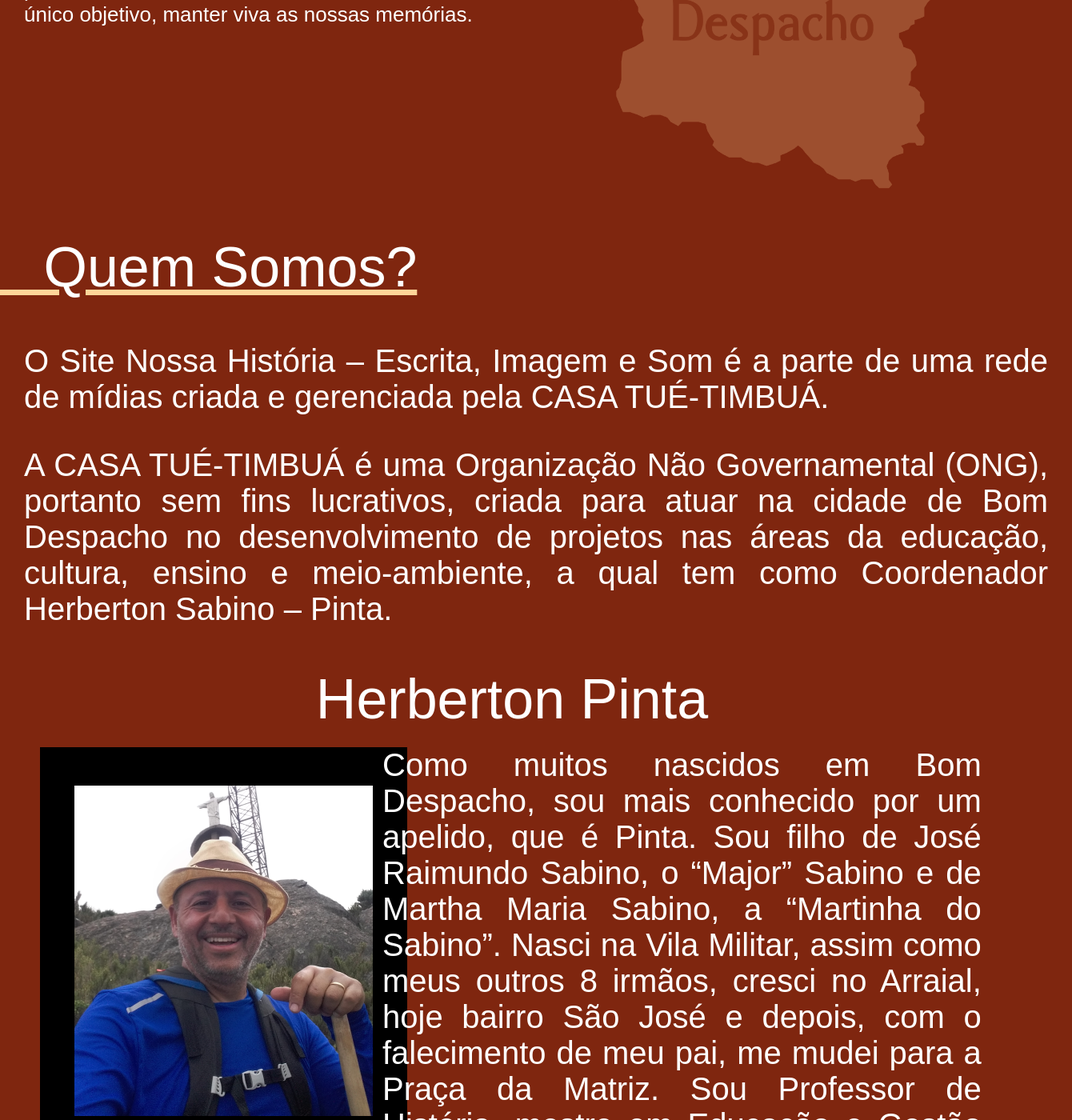
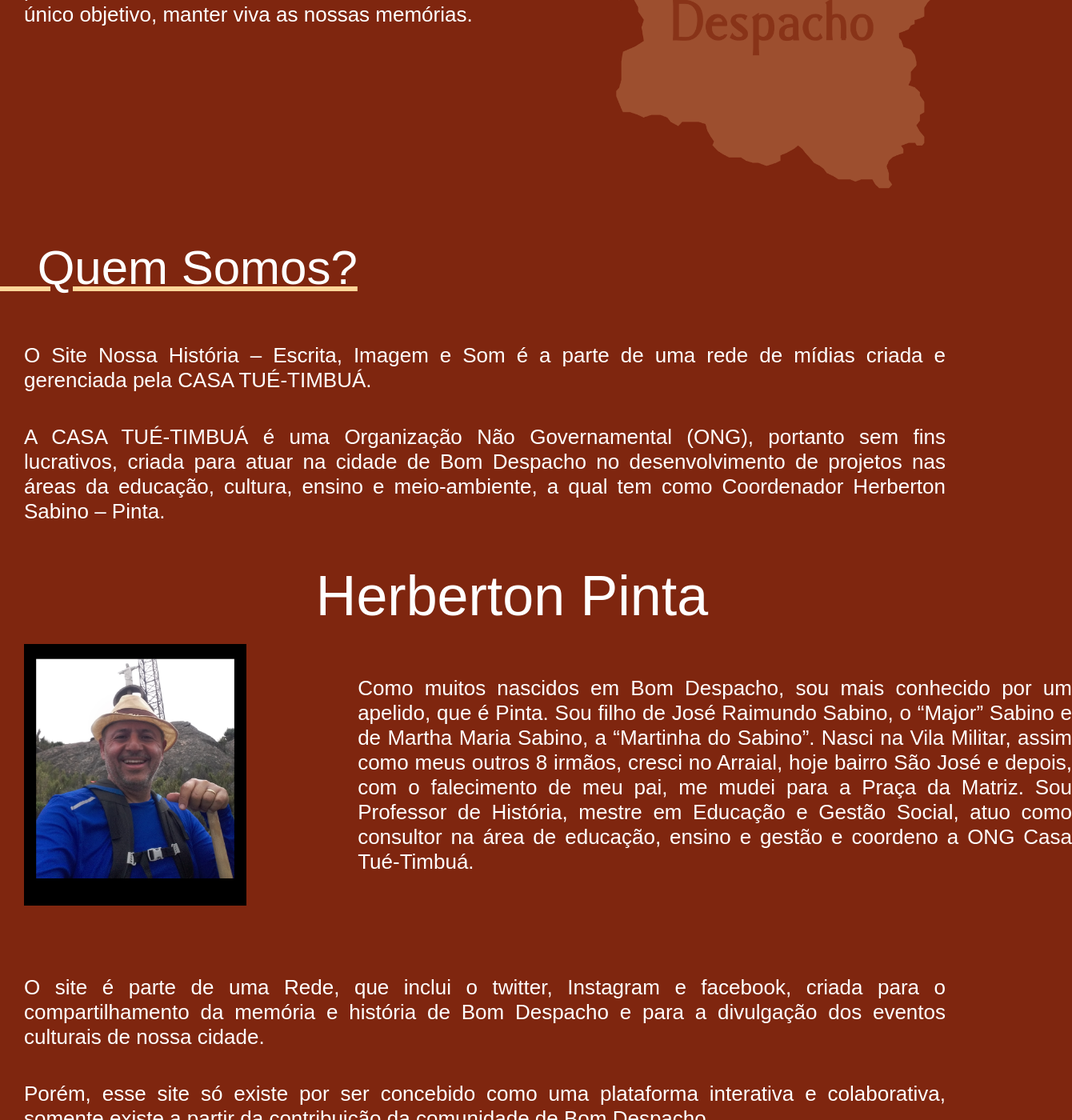
Before and after one commit to cpejr/acervo-web-frontend, a React (Vite) app: page /nossa-historia in a window 1280 px wide. Shown: the part 1400-2800 px from the top of the page at 80% size, 1340 px wide, since content can reach past the window. Built offline with nearby package versions, Linux system fonts and the light colour scheme; no server answers; a web font is replaced by a local one.

Commit message:
feat: update OurHistory

```diff
--- a/src/pages/OurHistory/OurHistory.jsx
+++ b/src/pages/OurHistory/OurHistory.jsx
@@ -144,11 +144,13 @@
         </Text4>
       </Column8>
       <Image6>
-        Por ser assim, todos, de todas as classes sociais, credos, cores e
-        amores que de alguma forma se sintam pertencentes à Bom Despacho e que
-        contribuam com fotografias, vídeos, escritas ou que apoiem, compartilhem
-        ou divulguem nossa memória histórica são parte desse projeto, portanto,
-        parte do quem somos.
+        <p>
+          Por ser assim, todos, de todas as classes sociais, credos, cores e
+          amores que de alguma forma se sintam pertencentes à Bom Despacho e que
+          contribuam com fotografias, vídeos, escritas ou que apoiem,
+          compartilhem ou divulguem nossa memória histórica são parte desse
+          projeto, portanto, parte do quem somos.
+        </p>
       </Image6>
     </Container>
   );
--- a/src/pages/OurHistory/Styles.js
+++ b/src/pages/OurHistory/Styles.js
@@ -13,6 +13,7 @@
   flex-direction: column;
   gap: 2rem;
 `;
+
 export const Apresentation = styled.div`
   display: flex;
   width: 100%;
@@ -48,17 +49,26 @@
 export const Whole = styled.div`
   display: flex;
   flex-direction: row;
-  width: 80%;
+  width: 75%;
   height: auto;
   align-items: center;
   justify-content: center;
   gap: 5rem;
+  position: relative;
+  left: 17rem;
+  @media (max-width: 1616px) {
+    left: 7rem;
+  }
+
+  @media (max-width: 1410px) {
+    left: 0rem;
+  }
 
   @media (max-width: 1590px) {
     width: 90%;
   }
   @media (max-width: 1410px) {
-    width: 100%;
+    width: 95%;
   }
 
   @media (max-width: ${mobileBreakPoint}) {
@@ -67,21 +77,18 @@
 
   @media (max-width: 570px) {
     //ajuste de posição
-    position: relative;
     right: 5rem;
-  }
-  @media (max-width: 490px) {
-    //ajuste de posição
-    position: relative;
-    right: 7rem;
   }
 
   @media (max-width: 490px) {
     gap: 2rem;
+    right: 50rem;
   }
 
   @media (max-width: 360px) {
     gap: 1rem;
+
+    bottom: 5rem;
   }
 `;
 export const Column = styled.div`
@@ -116,11 +123,11 @@
   }
   @media (max-width: 720px) {
     // começar a diminuir
-    max-width: 60%;
+    max-width: 80%;
     margin-left: 10rem;
   }
   @media (max-width: 650px) {
-    max-width: 50%;
+    max-width: 60%;
     margin-left: 12rem;
   }
   @media (max-width: 510px) {
@@ -131,14 +138,15 @@
     max-width: 40%;
   }
 
-  @media (max-width: 360px) {
+  @media (max-width: 370px) {
     font-size: 1.2rem;
     max-width: 30%;
+    margin-left: 5rem;
   }
 `;
 
 export const Text2 = styled.text`
-  margin-right: 3rem;
+  margin-left: 3rem;
   width: 90%;
   color: #ffffff;
   font-size: 3rem;
@@ -159,11 +167,11 @@
   }
   @media (max-width: 720px) {
     // começar a diminuir
-    max-width: 60%;
+    max-width: 80%;
     margin-left: 10rem;
   }
   @media (max-width: 650px) {
-    max-width: 50%;
+    max-width: 60%;
     margin-left: 12rem;
   }
   @media (max-width: 510px) {
@@ -173,9 +181,11 @@
   @media (max-width: 490px) {
     max-width: 40%;
   }
-  @media (max-width: 360px) {
+
+  @media (max-width: 370px) {
     font-size: 1.2rem;
     max-width: 30%;
+    margin-left: 5rem;
   }
 `;
 
@@ -258,31 +268,27 @@
     }
     @media (max-width: 720px) {
       // começar a diminuir
-      max-width: 60%;
+      max-width: 80%;
       margin-left: 10rem;
     }
     @media (max-width: 650px) {
-      max-width: 50%;
+      max-width: 60%;
       margin-left: 12rem;
     }
     @media (max-width: 510px) {
       font-size: 1.7rem;
     }
 
-    @media (max-width: 570px) {
-      //ajuste de posição
-      position: relative;
-      right: 5rem;
-    }
     @media (max-width: 490px) {
       //ajuste de posição
       position: relative;
-      right: 7rem;
       max-width: 40%;
+      // right: 5rem;
     }
-    @media (max-width: 360px) {
+    @media (max-width: 370px) {
       font-size: 1.2rem;
       max-width: 30%;
+      right: 6.5rem;
     }
   }
 `;
@@ -291,6 +297,16 @@
   flex-direction: row;
   width: 100%;
   height: auto;
+  position: relative;
+  left: 17rem;
+
+  @media (max-width: 1616px) {
+    left: 7rem;
+  }
+
+  @media (max-width: 1410px) {
+    left: 0rem;
+  }
 
   @media (max-width: 570px) {
     //ajuste de posição
@@ -302,7 +318,11 @@
     //ajuste de posição
     width: 100%;
     position: relative;
-    right: 7rem;
+    right: 5rem;
+  }
+
+  @media (max-width: 370px) {
+    right: 6.5rem;
   }
 `;
 export const Column3 = styled.div`
@@ -341,7 +361,7 @@
     width: 40%;
   }
   @media (max-width: 670px) {
-    width: 50%;
+    width: 80%;
     right: 5rem;
   }
   @media (max-width: 510px) {
@@ -389,16 +409,205 @@
   @media (max-width: 490px) {
     max-width: 60%;
   }
-
-  @media (max-width: 360px) {
+  @media (max-width: 370px) {
     font-size: 1.2rem;
-    max-width: 50%;
+    margin-left: 5rem;
   }
 `;
 export const Image4 = styled.div`
   margin-right: 3rem;
   > img {
     position: relative;
+    right: 37rem;
+    @media (max-width: 1590px) {
+      right: 0rem;
+    }
+    @media (max-width: 1375px) {
+      width: 85%;
+    }
+    @media (max-width: 570px) {
+      //ajuste de posição
+      position: relative;
+      right: 5rem;
+    }
+    @media (max-width: 490px) {
+      //ajuste de posição
+      position: relative;
+    }
+  }
+`;
+export const Who = styled.div`
+  display: flex;
+  width: 100%;
+  height: 15rem;
+  text-align: center;
+  text-decoration: underline #ffd599;
+  align-items: center;
+  color: #ffffff;
+  font-size: 7rem;
+  @media (max-width: 1375px) {
+    font-size: 6rem;
+  }
+
+  @media (max-width: 1275px) {
+    font-size: 5.5rem;
+  }
+
+  @media (max-width: 720px) {
+  }
+  @media (max-width: 650px) {
+    font-size: 4.5rem;
+  }
+  @media (max-width: 510px) {
+    font-size: 4.5rem;
+  }
+
+  @media (max-width: 490px) {
+    font-size: 4rem;
+  }
+`;
+export const Column5 = styled.div`
+  display: flex;
+  flex-direction: column;
+  width: 100%;
+  height: auto;
+  gap: 4rem;
+`;
+export const Text4 = styled.text`
+  width: 90%;
+  color: #ffffff;
+  font-size: 4rem;
+  text-align: justify;
+  margin-left: 3rem;
+  @media (max-width: 1375px) {
+    font-size: 2.6rem;
+  }
+
+  @media (max-width: 1275px) {
+    font-size: 2.4rem;
+  }
+  @media (max-width: 1175px) {
+    font-size: 2.1rem;
+  }
+  @media (max-width: ${mobileBreakPoint}) {
+    margin-left: 3rem;
+    position: relative;
+  }
+  @media (max-width: 720px) {
+    position: relative;
+  }
+  @media (max-width: 650px) {
+    max-width: 60%;
+    margin-left: 12rem;
+    left: 0rem;
+  }
+  @media (max-width: 510px) {
+    font-size: 1.7rem;
+  }
+
+  @media (max-width: 490px) {
+    max-width: 50%;
+  }
+  @media (max-width: 440px) {
+    max-width: 40%;
+  }
+
+  @media (max-width: 370px) {
+    font-size: 1.2rem;
+    max-width: 30%;
+  }
+`;
+export const Whole3 = styled.div`
+  display: flex;
+  flex-direction: row;
+  width: 100%;
+  position: relative;
+  right: 12%;
+  margin-bottom: 5%;
+  gap: 3rem;
+  height: auto;
+  margin-left: 3rem;
+
+  @media (max-width: 1616px) {
+    left: 7rem;
+  }
+
+  @media (max-width: 1410px) {
+    left: 0rem;
+  }
+
+  @media (max-width: 1590px) {
+    width: 90%;
+  }
+  @media (max-width: 1410px) {
+    width: 100%;
+  }
+
+  @media (max-width: ${mobileBreakPoint}) {
+    margin-left: 5rem;
+  }
+
+  @media (max-width: 570px) {
+    //ajuste de posição
+    right: 5rem;
+  }
+
+  @media (max-width: 490px) {
+    gap: 2rem;
+    right: 50rem;
+  }
+
+  @media (max-width: 360px) {
+    gap: 1rem;
+
+    bottom: 5rem;
+  }
+`;
+export const Column6 = styled.div`
+  display: flex;
+  flex-direction: column;
+  align-items: start;
+  width: 35%;
+  height: 100%;
+  gap: 2rem;
+
+  display: flex;
+  flex-direction: column;
+  align-items: end;
+  width: 60%;
+  height: 100%;
+  gap: 2rem;
+  position: relative;
+  z-index: 1;
+  @media (max-width: 1730px) {
+    width: 45%;
+  }
+  @media (max-width: 1640px) {
+    width: 40%;
+  }
+  @media (max-width: 670px) {
+    width: 50%;
+    right: 5rem;
+  }
+  @media (max-width: 510px) {
+    right: 1rem;
+  }
+  @media (max-width: 475px) {
+    right: 10rem;
+  }
+`;
+export const Column7 = styled.div`
+  display: flex;
+  flex-direction: column;
+  width: 100%;
+  height: auto;
+  gap: 4rem;
+`;
+export const Image5 = styled.div`
+  margin-right: 3rem;
+  > img {
+    position: relative;
+    z-index: 1;
     @media (max-width: 1375px) {
       width: 85%;
     }
@@ -414,59 +623,6 @@
     }
   }
 `;
-export const Who = styled.div`
-  display: flex;
-  width: 100%;
-  height: 15rem;
-  text-align: center;
-  text-decoration: underline #ffd599;
-  align-items: center;
-  color: #ffffff;
-  font-size: 7rem;
-`;
-export const Column5 = styled.div`
-  display: flex;
-  flex-direction: column;
-  width: 100%;
-  height: auto;
-  gap: 4rem;
-`;
-export const Text4 = styled.text`
-  width: 100%;
-  color: #ffffff;
-  font-size: 4rem;
-  text-align: justify;
-  margin-left: 3rem;
-`;
-export const Whole3 = styled.div`
-  display: flex;
-  flex-direction: row;
-  width: 100%;
-  height: auto;
-`;
-export const Column6 = styled.div`
-  display: flex;
-  flex-direction: column;
-  align-items: start;
-  width: 35%;
-  height: 100%;
-  gap: 2rem;
-`;
-export const Column7 = styled.div`
-  display: flex;
-  flex-direction: column;
-  align-items: start;
-  width: 65%;
-  height: 100%;
-  gap: 2rem;
-`;
-export const Image5 = styled.div`
-  margin-left: 5rem;
-  > img {
-    border: 2rem solid black;
-    border-bottom: 4rem solid black;
-  }
-`;
 export const Name = styled.div`
   margin-top: 3rem;
   text-align: center;
@@ -476,11 +632,48 @@
   font-size: 7rem;
 `;
 export const Text5 = styled.text`
-  width: 90%;
+  width: 100%;
+  position: relative;
+  top: 12%;
   color: #ffffff;
   font-size: 4rem;
   text-align: justify;
   margin-left: 3rem;
+  @media (max-width: 1375px) {
+    font-size: 2.6rem;
+  }
+
+  @media (max-width: 1275px) {
+    font-size: 2.4rem;
+  }
+  @media (max-width: 1175px) {
+    font-size: 2.1rem;
+  }
+  @media (max-width: ${mobileBreakPoint}) {
+    margin: auto;
+    position: relative;
+    right: 5rem;
+  }
+  @media (max-width: 720px) {
+    position: relative;
+  }
+  @media (max-width: 650px) {
+    max-width: 50%;
+    margin-left: 12rem;
+    left: 0rem;
+  }
+  @media (max-width: 510px) {
+    font-size: 1.7rem;
+  }
+
+  @media (max-width: 490px) {
+    max-width: 40%;
+  }
+
+  @media (max-width: 360px) {
+    font-size: 1.2rem;
+    max-width: 30%;
+  }
 `;
 export const Column8 = styled.div`
   display: flex;
@@ -501,6 +694,46 @@
   justify-content: center;
   align-items: center;
   color: #ffffff;
+  p {
+    font-size: 4rem;
+    @media (max-width: 1375px) {
+      font-size: 2.6rem;
+    }
+
+    @media (max-width: 1275px) {
+      font-size: 2.4rem;
+    }
+    @media (max-width: 1175px) {
+      font-size: 2.1rem;
+    }
+    @media (max-width: ${mobileBreakPoint}) {
+      margin: auto;
+    }
+    @media (max-width: 720px) {
+      // começar a diminuir
+      max-width: 80%;
+      margin-left: 10rem;
+    }
+    @media (max-width: 650px) {
+      max-width: 60%;
+      margin-left: 12rem;
+    }
+    @media (max-width: 510px) {
+      font-size: 1.7rem;
+    }
+
+    @media (max-width: 490px) {
+      //ajuste de posição
+      position: relative;
+      max-width: 40%;
+      // right: 5rem;
+    }
+    @media (max-width: 370px) {
+      font-size: 1.2rem;
+      max-width: 30%;
+      right: 6.5rem;
+    }
+  }
 `;
 export const Conditional = styled.div`
   @media (max-width: ${deskBreakPoint}) {
@@ -511,34 +744,35 @@
     display: flex;
     flex-direction: row;
     gap: 0rem;
-    margin-left: 3.5rem;
-  }
-  @media (max-width: 720px) {
-    width: 90%;
+    position: relative;
+    left: 4.5rem;
+    margin-left: 0.5rem;
   }
 
   @media (max-width: 720px) {
-    width: 70%;
+    width: 90%;
     margin-right: 8rem;
+    left: 10rem;
   }
   @media (max-width: 650px) {
-    max-width: 55%;
-    margin-left: 0rem;
+    max-width: 65%;
+    left: 5rem;
   }
 
   @media (max-width: 510px) {
-    max-width: 55%;
     margin-left: 0rem;
   }
 
   @media (max-width: 490px) {
     max-width: 45%;
     margin-right: 18rem;
+    left: 4rem;
   }
 
-  @media (max-width: 360px) {
+  @media (max-width: 370px) {
     max-width: 35%;
-    margin-right: 25rem;
+    margin-right: 39rem;
+    left: 4.5rem;
   }
 `;
 
```
